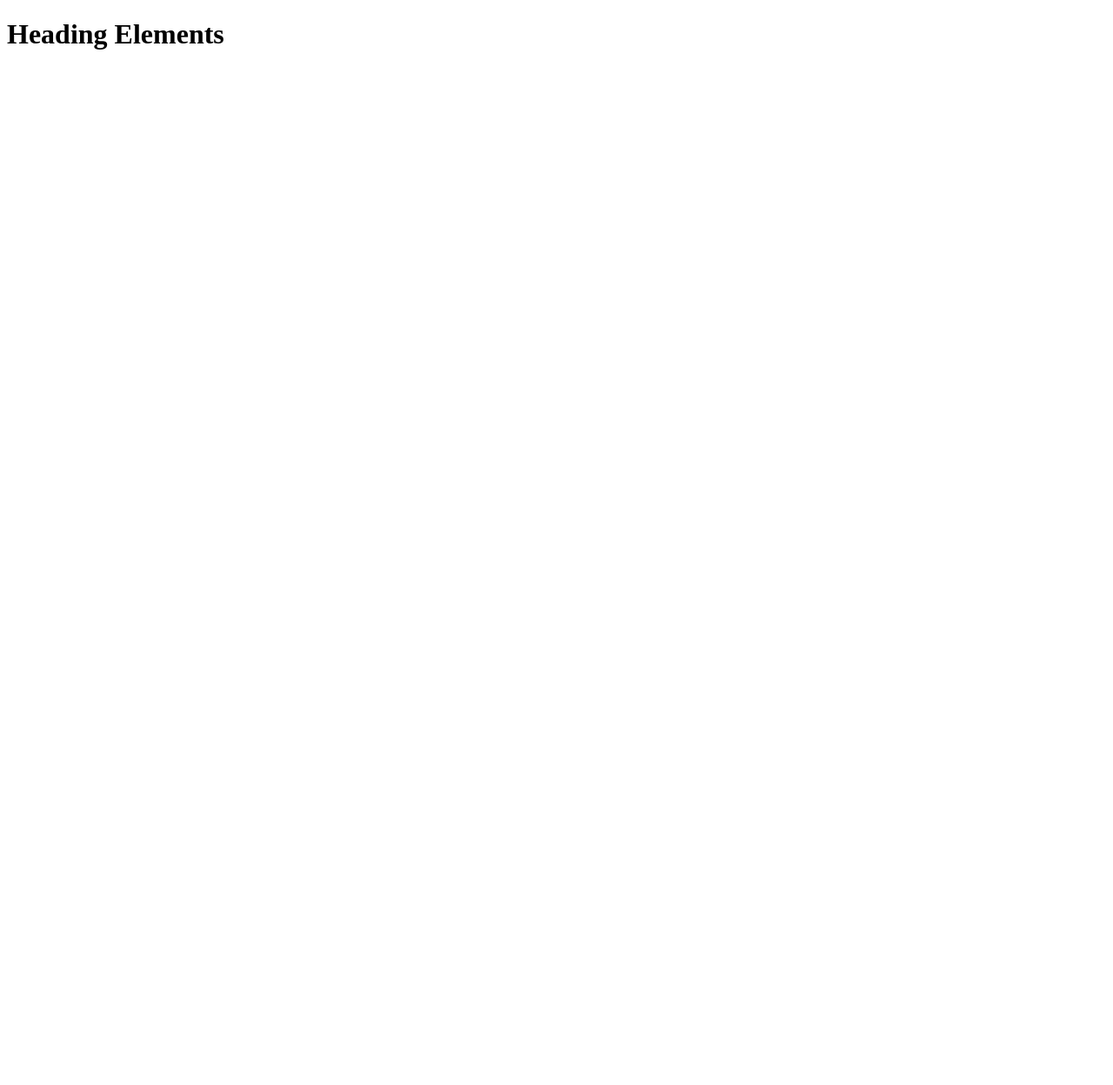
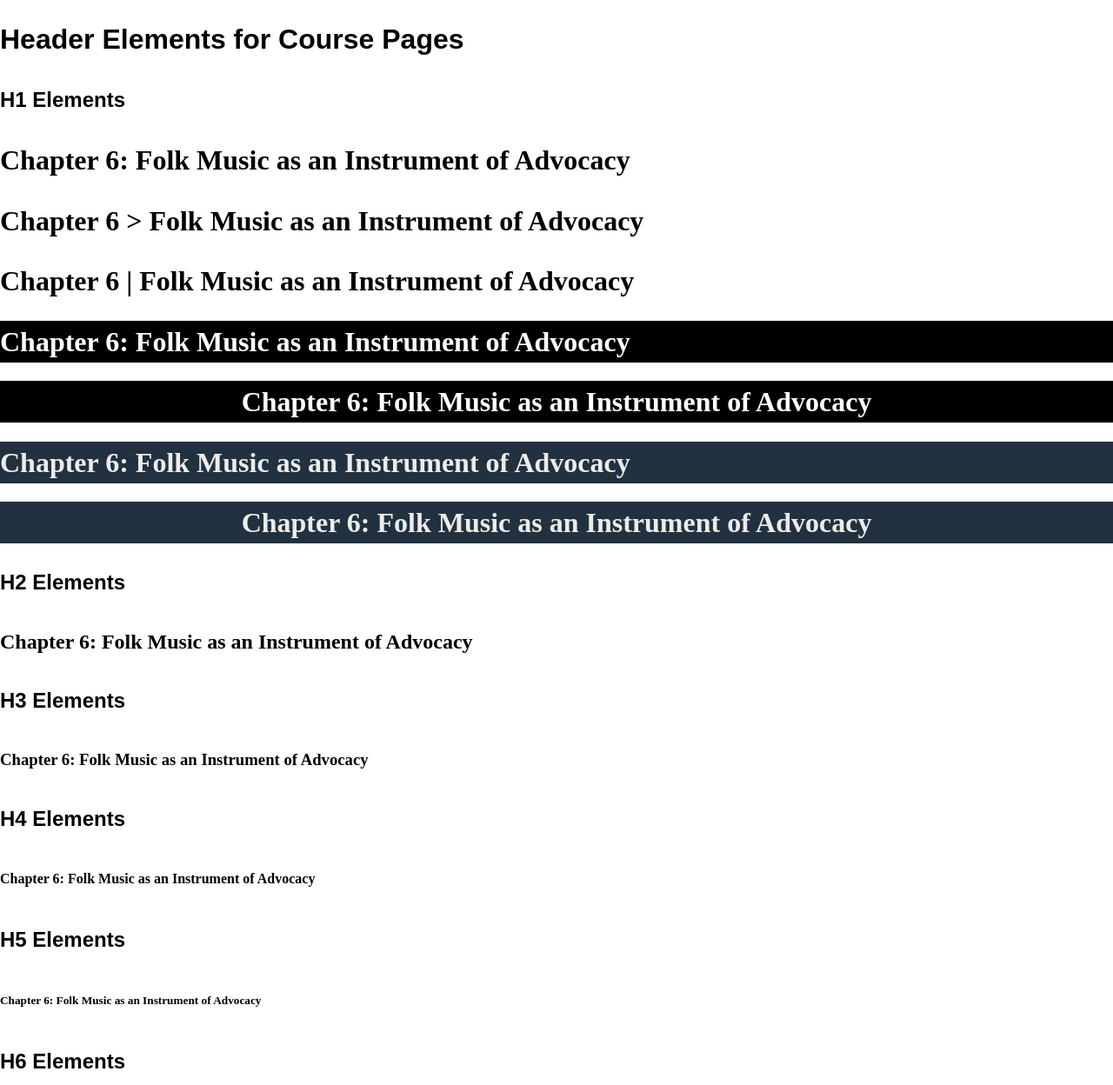
Before and after one commit to uga-ool/course-pages, a plain HTML site: page elements.html in a window 1280 px wide. Shown: the top 1248 px of the page at 87% size. Before the commit the page ends 800 px from the top, so only its background shows below. Drawn offline with Linux system fonts and the light colour scheme; a web font is replaced by a local one.

Commit message:
Doing a little heading work

```diff
--- a/assets/css/styles.css
+++ b/assets/css/styles.css
@@ -1,3 +1,43 @@
+body {
+	font-family: 'Muli', sans-serif;
+	margin:0;
+	line-height: 3em
+}
+
 div {
 	display: block;
 }
+
+.container {
+	width:100%;
+	padding: 0;
+	margin: 0;
+}
+
+.black {
+	background-color: #000000;
+}
+
+.dark {
+	background-color: #22313F;
+}
+
+.centered {
+	text-align: center;
+}
+
+h1, h2, h3, h4, h5, h6 {
+	font-family: 'Ovo', serif;
+}
+
+.black h1 {
+	color: #FFFFFF;
+}
+
+.dark h1 {
+	color: #ECECEC;
+}
+
+.exclude {
+	font-family: sans-serif;
+}
--- a/elements.html
+++ b/elements.html
@@ -4,10 +4,12 @@
 <head>
   <meta charset="utf-8">
 
+
   <title>Course Pages Elements</title>
   <meta name="description" content="Elements for the Course Pages Project">
   <meta name="author" content="James Castle">
 
+  <link href="https://fonts.googleapis.com/css?family=Muli|Ovo" rel="stylesheet">
   <link rel="stylesheet" href="assets/css/styles.css?v=1.0">
 
   <!--[if lt IE 9]>
@@ -18,9 +20,44 @@
 
 <body>
 
+  <h1 class="exclude">Header Elements for Course Pages</h1>
+
   <div class="container">
-    <h1>Heading Elements</h1>
+    <h2 class="exclude">H1 Elements</h2>
+    <h1>Chapter 6: Folk Music as an Instrument of Advocacy</h1>
+    <h1>Chapter 6 > Folk Music as an Instrument of Advocacy</h1>
+    <h1>Chapter 6 | Folk Music as an Instrument of Advocacy</h1>
 
+    <div class="small-container black">
+    <h1>Chapter 6: Folk Music as an Instrument of Advocacy</h1>
+    </div>
+
+    <div class="small-container black centered">
+    <h1>Chapter 6: Folk Music as an Instrument of Advocacy</h1>
+    </div>
+
+    <div class="small-container dark">
+    <h1>Chapter 6: Folk Music as an Instrument of Advocacy</h1>
+    </div>
+
+    <div class="small-container dark centered">
+    <h1>Chapter 6: Folk Music as an Instrument of Advocacy</h1>
+    </div>
+
+    <h2 class="exclude">H2 Elements</h2>
+    <h2>Chapter 6: Folk Music as an Instrument of Advocacy</h2>
+
+    <h2 class="exclude">H3 Elements</h2>
+    <h3>Chapter 6: Folk Music as an Instrument of Advocacy</h3>
+
+    <h2 class="exclude">H4 Elements</h2>
+    <h4>Chapter 6: Folk Music as an Instrument of Advocacy</h4>
+
+    <h2 class="exclude">H5 Elements</h2>
+    <h5>Chapter 6: Folk Music as an Instrument of Advocacy</h5>
+
+    <h2 class="exclude">H6 Elements</h2>
+    <h6>Chapter 6: Folk Music as an Instrument of Advocacy</h6>
   </div>
 
 </body>
```
